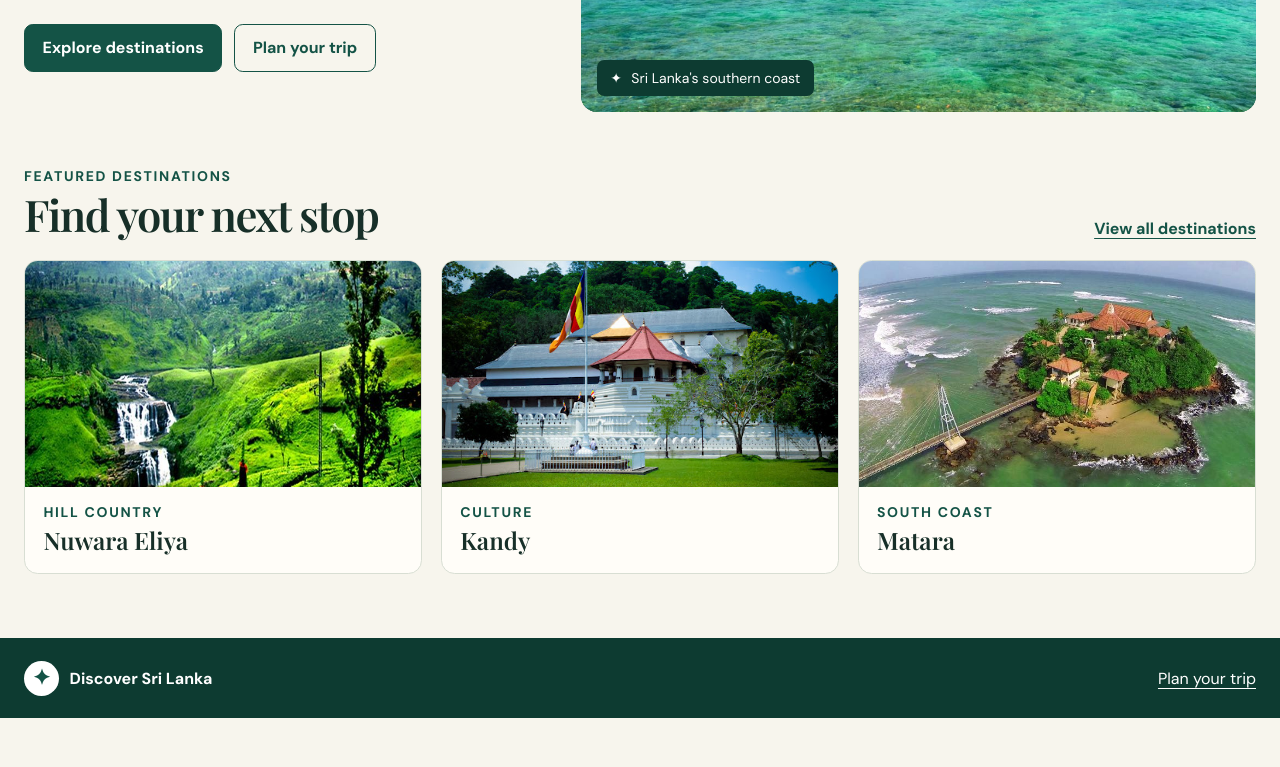
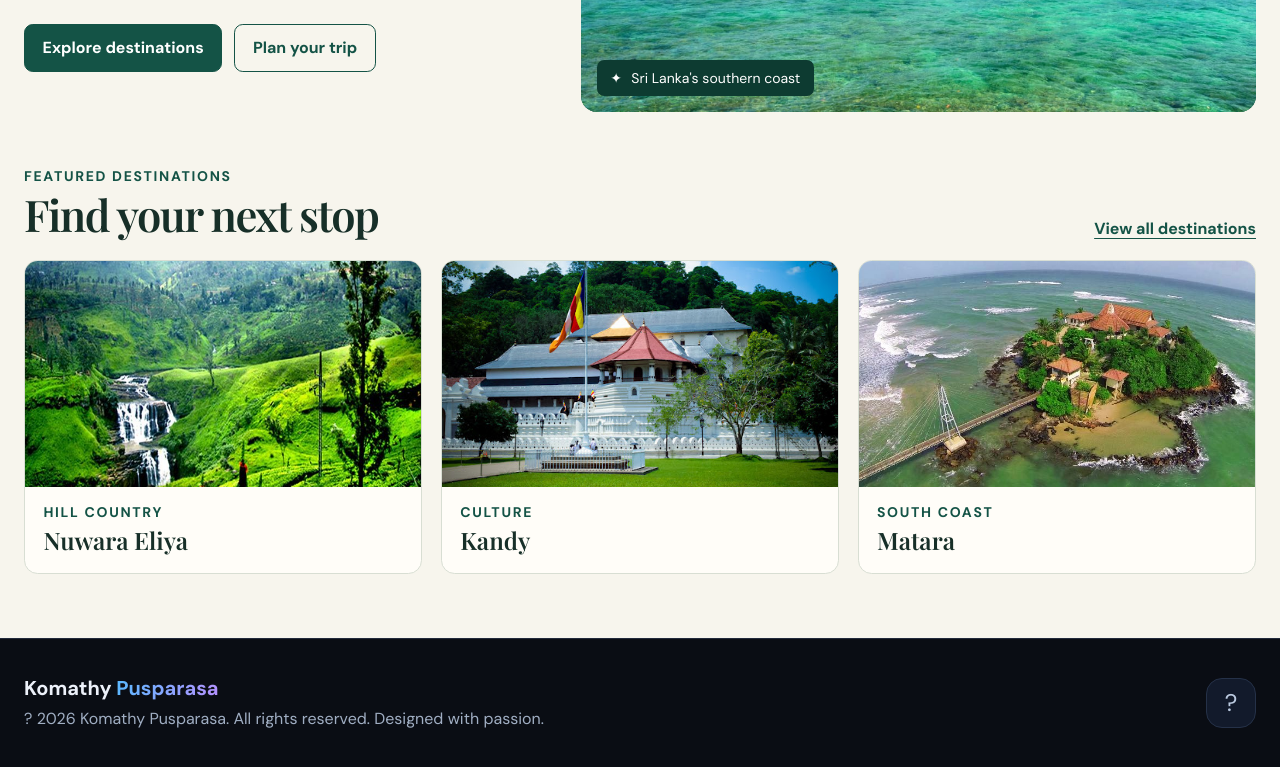
Before and after one commit to KoMa19960925/Tourism-Website, a plain HTML site: page index.html in a window 1280 px wide. Shown: the part 510-1277 px from the top of the page. Before the commit the page ends 1228 px from the top, so only its background shows below. Drawn offline with nearby package versions, Linux system fonts and the light colour scheme; a web font is replaced by a local one.

Commit message:
Updated Tourism Website

```diff
--- a/index.html
+++ b/index.html
@@ -65,8 +65,11 @@
     </main>
     <footer class="site-footer">
         <div class="container footer-inner">
-            <a class="brand" href="index.html"><span class="brand-mark" aria-hidden="true">&#10022;</span> Discover Sri Lanka</a>
-            <a href="To_dolist.html">Plan your trip</a>
+            <div class="footer-credit">
+                <p class="footer-name">Komathy <span>Pusparasa</span></p>
+                <p class="footer-copyright">? 2026 Komathy Pusparasa. All rights reserved. Designed with passion.</p>
+            </div>
+            <a class="back-to-top" href="#" aria-label="Back to top"><span aria-hidden="true">?</span></a>
         </div>
     </footer>
 </body>
--- a/style.css
+++ b/style.css
@@ -166,9 +166,35 @@ label + input, label > input { margin-top: 0.35rem; }
 #tasks li { display: flex; justify-content: space-between; align-items: center; gap: 1rem; padding-block: 0.65rem; border-top: 1px solid var(--line); }
 #tasks span { overflow-wrap: anywhere; }
 #tasks button { padding: 0.4rem 0.65rem; border: 1px solid var(--line); border-radius: 0.4rem; color: var(--green); background: var(--paper); }
-.site-footer { background: var(--dark-green); color: white; }
-.site-footer .brand-mark { background: white; color: var(--green); }
-.site-footer a { text-underline-offset: 0.25em; }
+.site-footer {
+    border-top: 1px solid #212a3b;
+    background: #0a0d14;
+    color: #edf1fa;
+}
+.footer-inner { min-height: 8rem; padding-block: 1.5rem; }
+.footer-name { font-size: 1.25rem; font-weight: 700; }
+.footer-name span {
+    color: #83aaff;
+    background: linear-gradient(105deg, #59b9ff, #b691ff);
+    background-clip: text;
+    -webkit-text-fill-color: transparent;
+}
+.footer-copyright { margin-top: 0.35rem; color: #a0aec3; line-height: 1.5; }
+.back-to-top {
+    display: grid;
+    flex-shrink: 0;
+    place-items: center;
+    width: 3.125rem;
+    height: 3.125rem;
+    border: 1px solid #253148;
+    border-radius: 1rem;
+    background: #121a2b;
+    color: #bbcae0;
+    font-size: 1.5rem;
+    line-height: 1;
+    text-decoration: none;
+}
+.back-to-top:hover { border-color: #6c92cb; color: white; }
 
 @media (max-width: 52rem) {
     .container { width: min(100% - 2rem, 80rem); }
@@ -186,5 +212,5 @@ label + input, label > input { margin-top: 0.35rem; }
     .section-top { align-items: start; flex-direction: column; }
     .destination-search { width: 100%; }
     .hero h1 { font-size: clamp(3.5rem, 15vw, 5rem); }
-    .footer-inner { flex-wrap: wrap; padding-block: 1rem; }
+    .footer-inner { gap: 0.75rem; }
 }
```
Also changed, not shown: About.html (+5 -2 lines), Contact.html (+5 -2 lines), To_dolist.html (+5 -2 lines), informaction.html (+5 -2 lines), place.html (+5 -2 lines).
